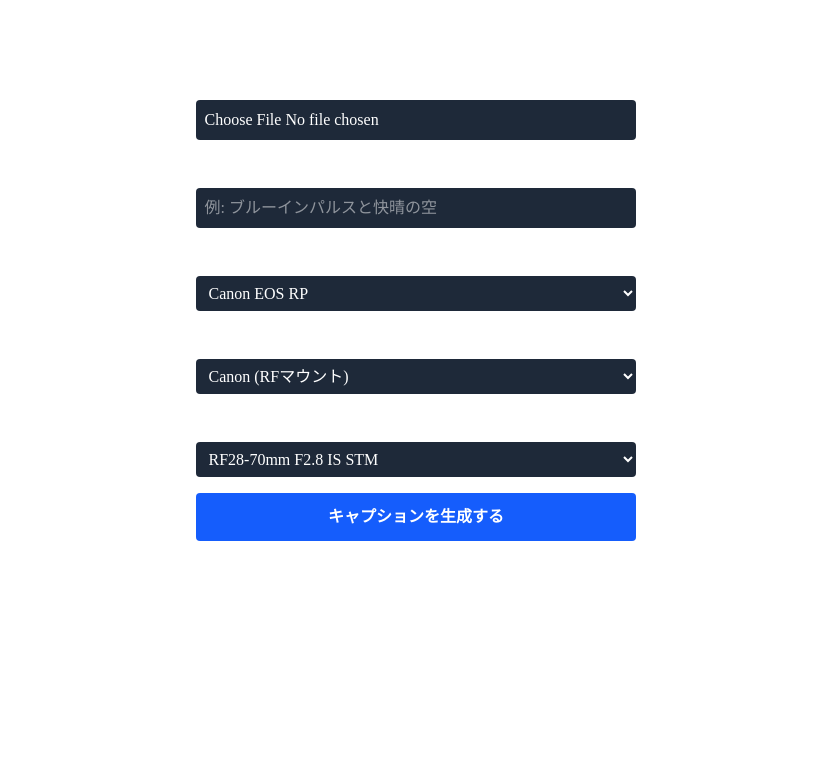
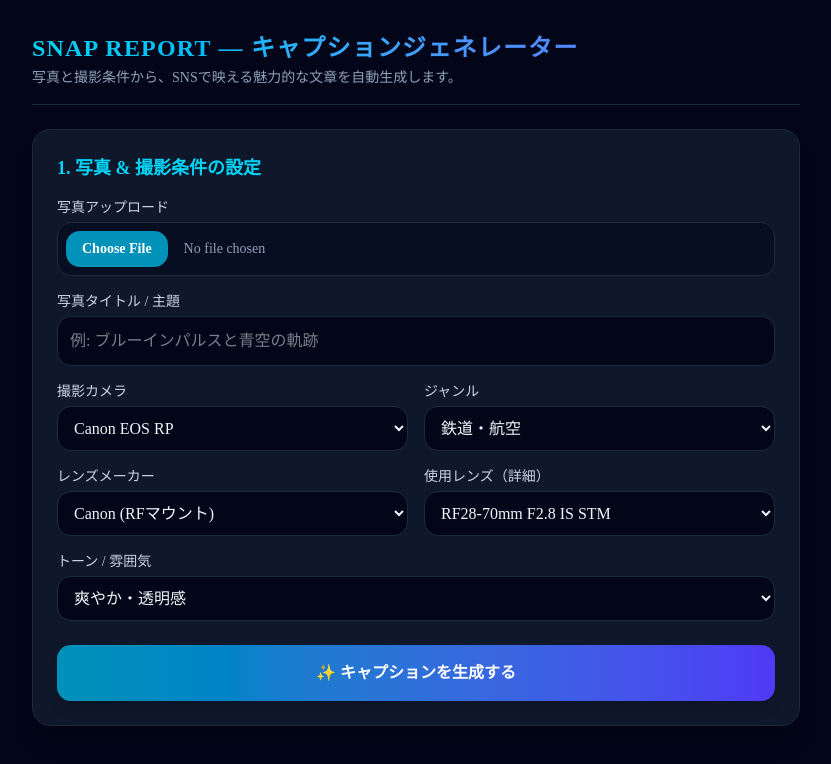
Before and after one commit to eminem1210-star/snap-report, a Next.js app: page /reports/new in a window 1280 px wide. Shown: the top 764 px of the page, without its empty margins (224-1055 px from the left). Built offline with nearby package versions, Linux system fonts and the light colour scheme.

Commit message:
fix: restore full features and use gemini-3.5-flash model

```diff
--- a/app/api/caption/route.ts
+++ b/app/api/caption/route.ts
@@ -18,23 +18,22 @@
     const ai = new GoogleGenAI({ apiKey });
 
     const prompt = `
-以下の写真情報と撮影条件をもとに、Instagramで「いいね」やエンゲージメントが伸びやすい魅力的なキャプションを作成してください。
+以下の写真情報と撮影条件をもとに、InstagramやSNSで「いいね」やエンゲージメントが伸びやすい魅力的なキャプションを作成してください。
 
 【写真情報】
-- タイトル/主題: ${title || '航空写真'}
+- タイトル/主題: ${title || '航空写真・スナップ'}
 - カメラ: ${camera || 'Canon EOS RP'}
 - レンズ: ${lens || '未指定'}
 - ジャンル: ${genre || '鉄道・航空'}
 - トーン: ${tone || 'かっこいい'}
 
 【重要指示】
-1. 写真の世界観を引き立てる文章（2〜3文）を作成してください。
+1. 写真の世界観や撮影機材の魅力が伝わるエモーショナルでセンスの良い文章（2〜3文）を作成してください。
 2. Instagramで絶対に外せない以下の【必須ハッシュタグ】を必ず含めてください：
    #aviationphotography #飛行機好きな人と繋がりたい #ヒコーキ #ig_airplane_club #hikoki_club
-3. その他、カメラ・レンズ・ジャンルに合わせたトレンドのタグを5〜8個ほど追加してください。
+3. その他、カメラ（${camera}）、レンズ（${lens}）、ジャンル（${genre}）に合わせたトレンドのタグを5〜8個ほど追加してください。
 `;
 
-    // 画像データがある場合はマルチモーダル用の構成にする
     let contents: any = prompt;
     if (image && typeof image === 'string' && image.length > 100) {
       const base64Data = image.includes('base64,') ? image.split('base64,')[1] : image;
@@ -51,36 +50,17 @@
       ];
     }
 
-    // 複数のモデルを順番に試すことで、どれか一つが確実にヒットするようにする
-    const modelsToTry = ['gemini-3.8-flash', 'gemini-2.5-flash', 'gemini-1.5-flash'];
-    let responseText = '';
-    let lastError = null;
+    // ご希望の gemini-3.5-flash モデルを使用
+    const response = await ai.models.generateContent({
+      model: 'gemini-3.5-flash',
+      contents: contents,
+    });
 
-    for (const modelName of modelsToTry) {
-      try {
-        const response = await ai.models.generateContent({
-          model: modelName,
-          contents: contents,
-        });
-        if (response && response.text) {
-          responseText = response.text;
-          break;
-        }
-      } catch (err: any) {
-        console.warn(`Model ${modelName} failed:`, err?.message);
-        lastError = err;
-      }
-    }
-
-    if (!responseText) {
-      throw lastError || new Error('すべての Gemini モデルの呼び出しに失敗しました。');
-    }
-
-    return NextResponse.json({ caption: responseText });
+    return NextResponse.json({ caption: response.text });
   } catch (error: any) {
-    console.error('API Server Error Detail:', error);
+    console.error('API Error Detail:', error);
     return NextResponse.json(
-      { error: error?.message || 'サーバー内部でエラーが発生しました。' },
+      { error: error?.message || 'キャプション生成中にエラーが発生しました。' },
       { status: 500 }
     );
   }
--- a/app/reports/new/page.tsx
+++ b/app/reports/new/page.tsx
@@ -1,7 +1,7 @@
 'use client';
 import { useState } from 'react';
 
-// メーカーごとのレンズデータ
+// メーカーごとの豊富なレンズデータ
 const LENS_DATA: { [key: string]: string[] } = {
   'Canon (RFマウント)': [
     'RF28-70mm F2.8 IS STM',
@@ -48,6 +48,7 @@
   const [genre, setGenre] = useState('鉄道・航空');
   const [tone, setTone] = useState('爽やか・透明感');
   const [image, setImage] = useState('');
+  const [imagePreview, setImagePreview] = useState('');
   const [caption, setCaption] = useState('');
   const [loading, setLoading] = useState(false);
 
@@ -56,10 +57,11 @@
     setSelectedLens(LENS_DATA[maker]?.[0] || '');
   };
 
-  // 容量オーバー（413エラー）を防ぐため、画像を読み込む際に自動で縮小する処理
   const handleImageChange = (e: React.ChangeEvent<HTMLInputElement>) => {
     const file = e.target.files?.[0];
     if (!file) return;
+
+    setImagePreview(URL.createObjectURL(file));
 
     const reader = new FileReader();
     reader.onload = (event) => {
@@ -88,7 +90,6 @@
         const ctx = canvas.getContext('2d');
         ctx?.drawImage(img, 0, 0, width, height);
 
-        // 圧縮したBase64データをセット
         setImage(canvas.toDataURL('image/jpeg', 0.8));
       };
       img.src = event.target?.result as string;
@@ -125,77 +126,145 @@
   };
 
   return (
-    <div className="p-6 max-w-2xl mx-auto text-white">
-      <h1 className="text-xl font-bold mb-4">SNAP REPORT - キャプション生成</h1>
+    <div className="min-h-screen bg-slate-950 text-slate-100 p-4 md:p-8">
+      <div className="max-w-3xl mx-auto space-y-6">
+        <header className="border-b border-slate-800 pb-4">
+          <h1 className="text-2xl font-black tracking-wider text-transparent bg-clip-text bg-gradient-to-r from-cyan-400 to-indigo-500">
+            SNAP REPORT — キャプションジェネレーター
+          </h1>
+          <p className="text-sm text-slate-400 mt-1">写真と撮影条件から、SNSで映える魅力的な文章を自動生成します。</p>
+        </header>
 
-      {/* 画像アップロード */}
-      <label className="block mb-2">写真アップロード</label>
+        {/* 1. 写真 & 設定エリア */}
+        <div className="bg-slate-900 border border-slate-800 rounded-2xl p-6 shadow-xl space-y-4">
+          <h2 className="text-lg font-bold text-cyan-400">1. 写真 &amp; 撮影条件の設定</h2>
+
+          <div>
+            <label className="block text-sm font-medium mb-1 text-slate-300">写真アップロード</label>
             <input
               type="file"
               accept="image/*"
               onChange={handleImageChange}
-        className="w-full p-2 bg-gray-800 rounded mb-4"
+              className="w-full text-sm text-slate-400 file:mr-4 file:py-2 file:px-4 file:rounded-xl file:border-0 file:text-sm file:font-semibold file:bg-cyan-600 file:text-white hover:file:bg-cyan-500 cursor-pointer bg-slate-950/50 p-2 rounded-xl border border-slate-800"
             />
+          </div>
 
-      {/* タイトル */}
-      <label className="block mb-2">写真タイトル</label>
+          {imagePreview && (
+            <div className="mt-2 relative w-full h-48 rounded-xl overflow-hidden border border-slate-800 bg-slate-950 flex items-center justify-center">
+              <img src={imagePreview} alt="Preview" className="h-full object-contain" />
+            </div>
+          )}
+
+          <div>
+            <label className="block text-sm font-medium mb-1 text-slate-300">写真タイトル / 主題</label>
             <input
               type="text"
               value={title}
               onChange={(e) => setTitle(e.target.value)}
-        placeholder="例: ブルーインパルスと快晴の空"
-        className="w-full p-2 bg-gray-800 rounded mb-4"
+              placeholder="例: ブルーインパルスと青空の軌跡"
+              className="w-full p-3 bg-slate-950 border border-slate-800 rounded-xl focus:outline-none focus:border-cyan-500 text-slate-100"
             />
+          </div>
 
-      {/* カメラ選択 */}
-      <label className="block mb-2">撮影カメラ</label>
+          <div className="grid grid-cols-1 md:grid-cols-2 gap-4">
+            <div>
+              <label className="block text-sm font-medium mb-1 text-slate-300">撮影カメラ</label>
               <select
                 value={camera}
                 onChange={(e) => setCamera(e.target.value)}
-        className="w-full p-2 bg-gray-800 rounded mb-4"
+                className="w-full p-3 bg-slate-950 border border-slate-800 rounded-xl focus:outline-none focus:border-cyan-500 text-slate-100"
               >
                 <option>Canon EOS RP</option>
                 <option>Canon EOS 6D</option>
                 <option>Google Pixel 9a</option>
+                <option>α-303si</option>
+                <option>Yashica Electro 35</option>
               </select>
+            </div>
 
-      {/* メーカー選択 */}
-      <label className="block mb-2">レンズメーカー</label>
+            <div>
+              <label className="block text-sm font-medium mb-1 text-slate-300">ジャンル</label>
+              <select
+                value={genre}
+                onChange={(e) => setGenre(e.target.value)}
+                className="w-full p-3 bg-slate-950 border border-slate-800 rounded-xl focus:outline-none focus:border-cyan-500 text-slate-100"
+              >
+                <option>鉄道・航空</option>
+                <option>スナップ</option>
+                <option>ポートレート</option>
+                <option>風景・ネイチャー</option>
+                <option>植物・ガジェット</option>
+              </select>
+            </div>
+          </div>
+
+          <div className="grid grid-cols-1 md:grid-cols-2 gap-4">
+            <div>
+              <label className="block text-sm font-medium mb-1 text-slate-300">レンズメーカー</label>
               <select
                 value={selectedMaker}
                 onChange={(e) => handleMakerChange(e.target.value)}
-        className="w-full p-2 bg-gray-800 rounded mb-4"
+                className="w-full p-3 bg-slate-950 border border-slate-800 rounded-xl focus:outline-none focus:border-cyan-500 text-slate-100"
               >
                 {Object.keys(LENS_DATA).map((maker) => (
                   <option key={maker} value={maker}>{maker}</option>
                 ))}
               </select>
+            </div>
 
-      {/* レンズ選択（メーカーに連動） */}
-      <label className="block mb-2">使用レンズ</label>
+            <div>
+              <label className="block text-sm font-medium mb-1 text-slate-300">使用レンズ（詳細）</label>
               <select
                 value={selectedLens}
                 onChange={(e) => setSelectedLens(e.target.value)}
-        className="w-full p-2 bg-gray-800 rounded mb-4"
+                className="w-full p-3 bg-slate-950 border border-slate-800 rounded-xl focus:outline-none focus:border-cyan-500 text-slate-100"
               >
                 {LENS_DATA[selectedMaker]?.map((lens) => (
                   <option key={lens} value={lens}>{lens}</option>
                 ))}
               </select>
+            </div>
+          </div>
+
+          <div>
+            <label className="block text-sm font-medium mb-1 text-slate-300">トーン / 雰囲気</label>
+            <select
+              value={tone}
+              onChange={(e) => setTone(e.target.value)}
+              className="w-full p-3 bg-slate-950 border border-slate-800 rounded-xl focus:outline-none focus:border-cyan-500 text-slate-100"
+            >
+              <option>爽やか・透明感</option>
+              <option>かっこいい・重厚感</option>
+              <option>エモく・ノスタルジック</option>
+              <option>鮮やか・ポップ</option>
+            </select>
+          </div>
 
           <button
             onClick={handleGenerate}
             disabled={loading}
-        className="w-full py-3 bg-blue-600 hover:bg-blue-500 rounded font-bold mb-6"
+            className="w-full py-4 mt-2 bg-gradient-to-r from-cyan-600 to-indigo-600 hover:from-cyan-500 hover:to-indigo-500 text-white font-bold rounded-xl shadow-lg transition-all duration-200 disabled:opacity-50 cursor-pointer"
           >
-        {loading ? 'Gemini AIが写真を解析中...' : 'キャプションを生成する'}
+            {loading ? '✨ Gemini AIが写真を解析中...' : '✨ キャプションを生成する'}
           </button>
+        </div>
 
+        {/* 2. 出力結果エリア */}
         {caption && (
-        <div className="p-4 bg-gray-900 rounded border border-gray-700 whitespace-pre-wrap">
+          <div className="bg-slate-900 border border-slate-800 rounded-2xl p-6 shadow-xl space-y-3">
+            <h2 className="text-lg font-bold text-cyan-400">2. 生成されたキャプション</h2>
+            <div className="p-4 bg-slate-950 border border-slate-800 rounded-xl whitespace-pre-wrap text-slate-200 leading-relaxed font-sans">
               {caption}
+            </div>
+            <button
+              onClick={() => navigator.clipboard.writeText(caption)}
+              className="px-4 py-2 bg-slate-800 hover:bg-slate-700 text-slate-200 text-sm font-semibold rounded-lg transition"
+            >
+              📋 クリップボードにコピー
+            </button>
           </div>
         )}
       </div>
+    </div>
   );
 }
```
Lines whose indentation alone changed are shown as unchanged.
